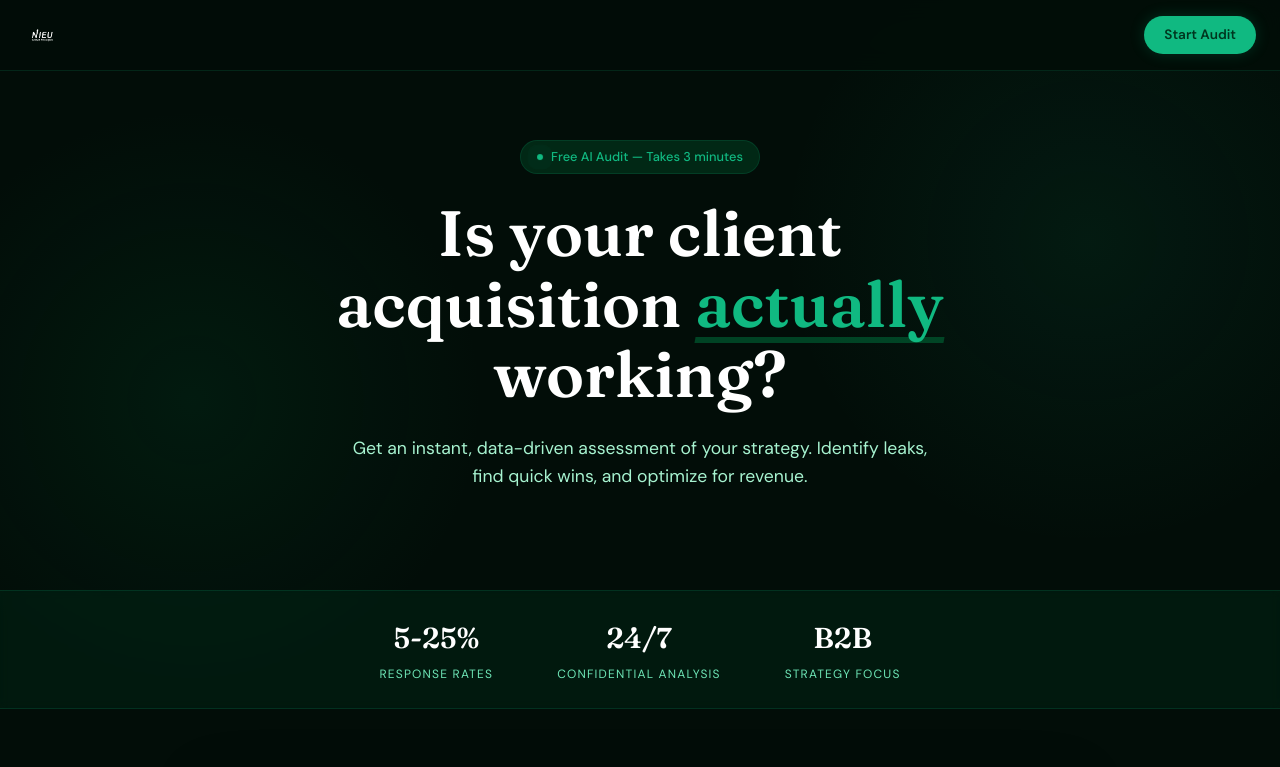
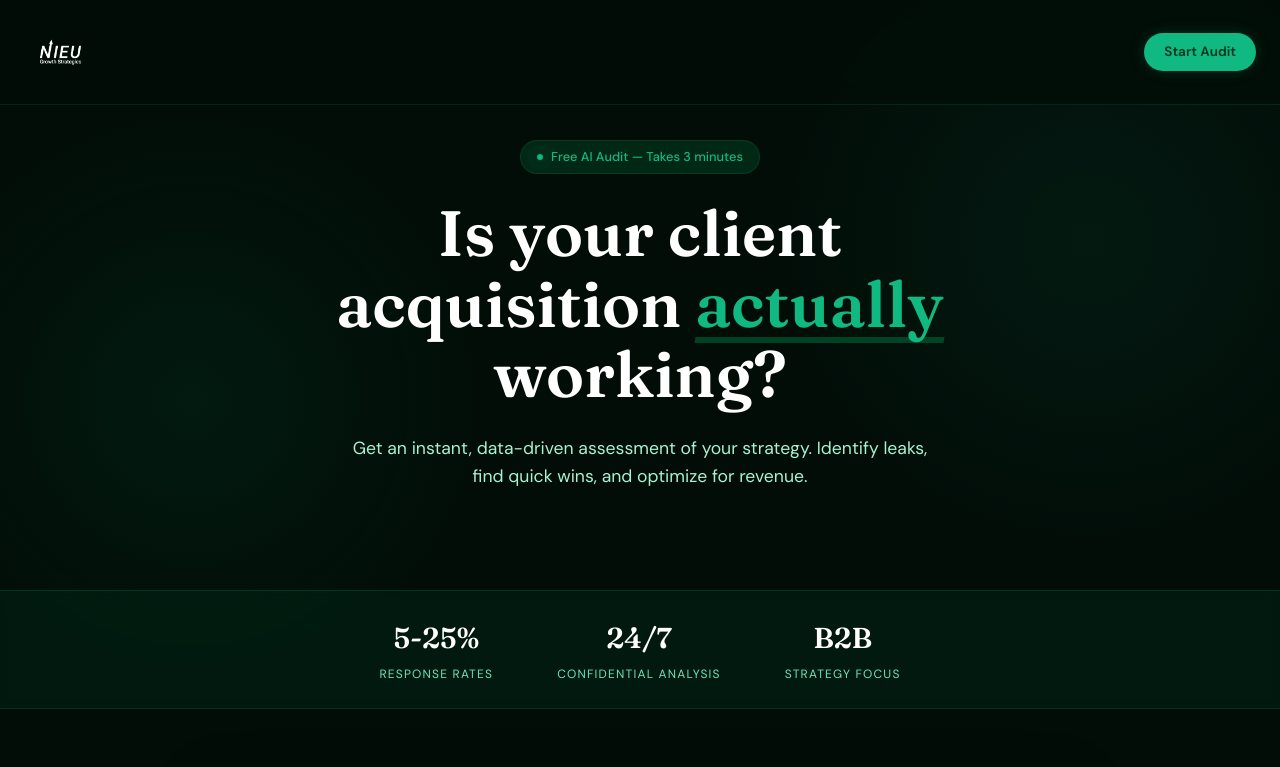
Before and after one commit to ryannieugrowth/b2b-audit, a plain HTML site: page public/index.html in a window 1280 px wide. Shown: the top 767 px of the page. Drawn offline with Linux system fonts and the light colour scheme.

Commit message:
Update index.html

```diff
--- a/public/index.html
+++ b/public/index.html
@@ -454,7 +454,7 @@
 <body>
 
   <nav class="animate-enter">
-    <a href="https://nieugrowth.com" class="logo"><img src="/logo.png" alt="Nieu Growth Strategies" style="height:36px;"></a>
+    <a href="https://nieugrowth.com" class="logo"><img src="/logo.png" alt="Nieu Growth Strategies" style="height:72px;"></a>
     <a href="#audit" class="nav-cta">Start Audit</a>
   </nav>
 
```
